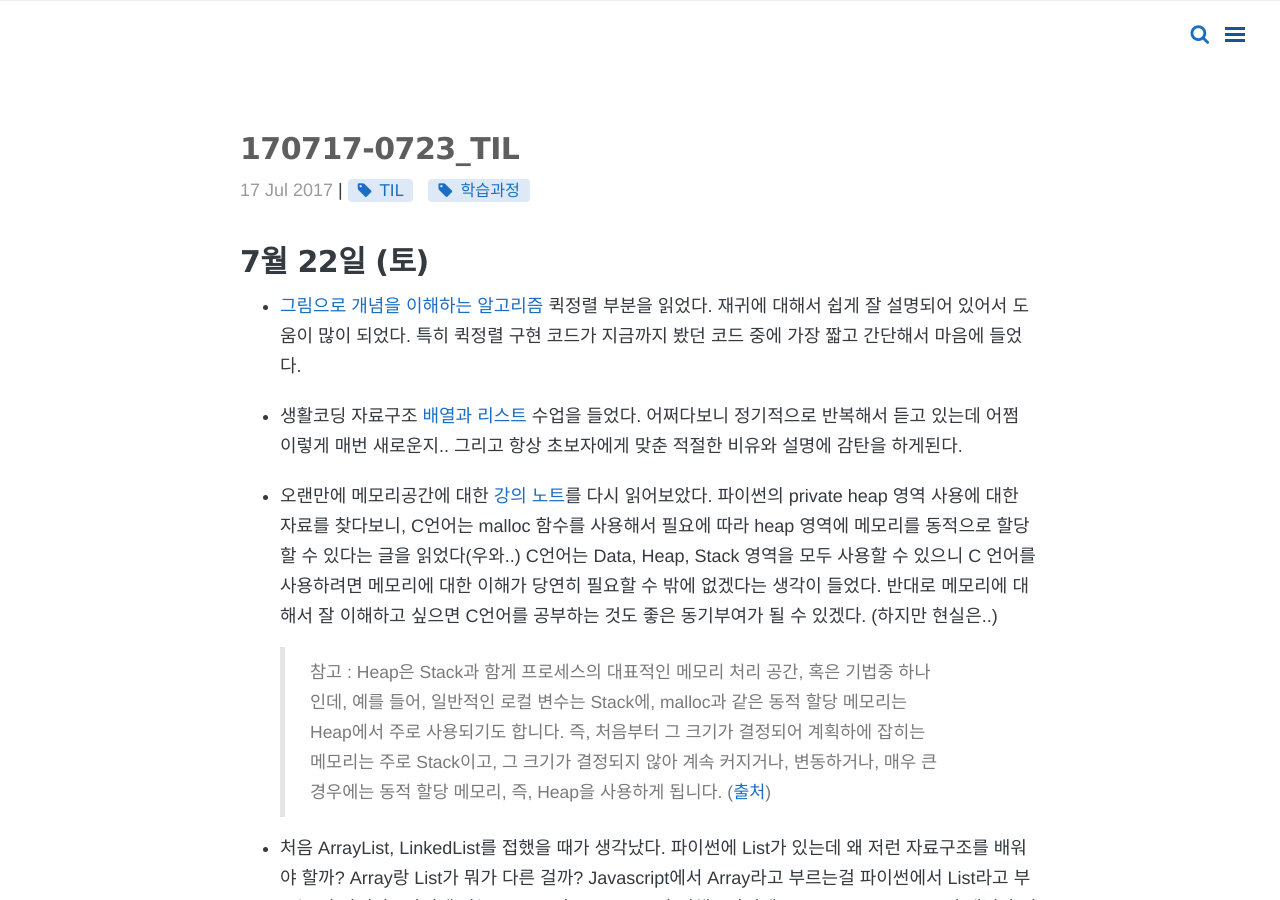
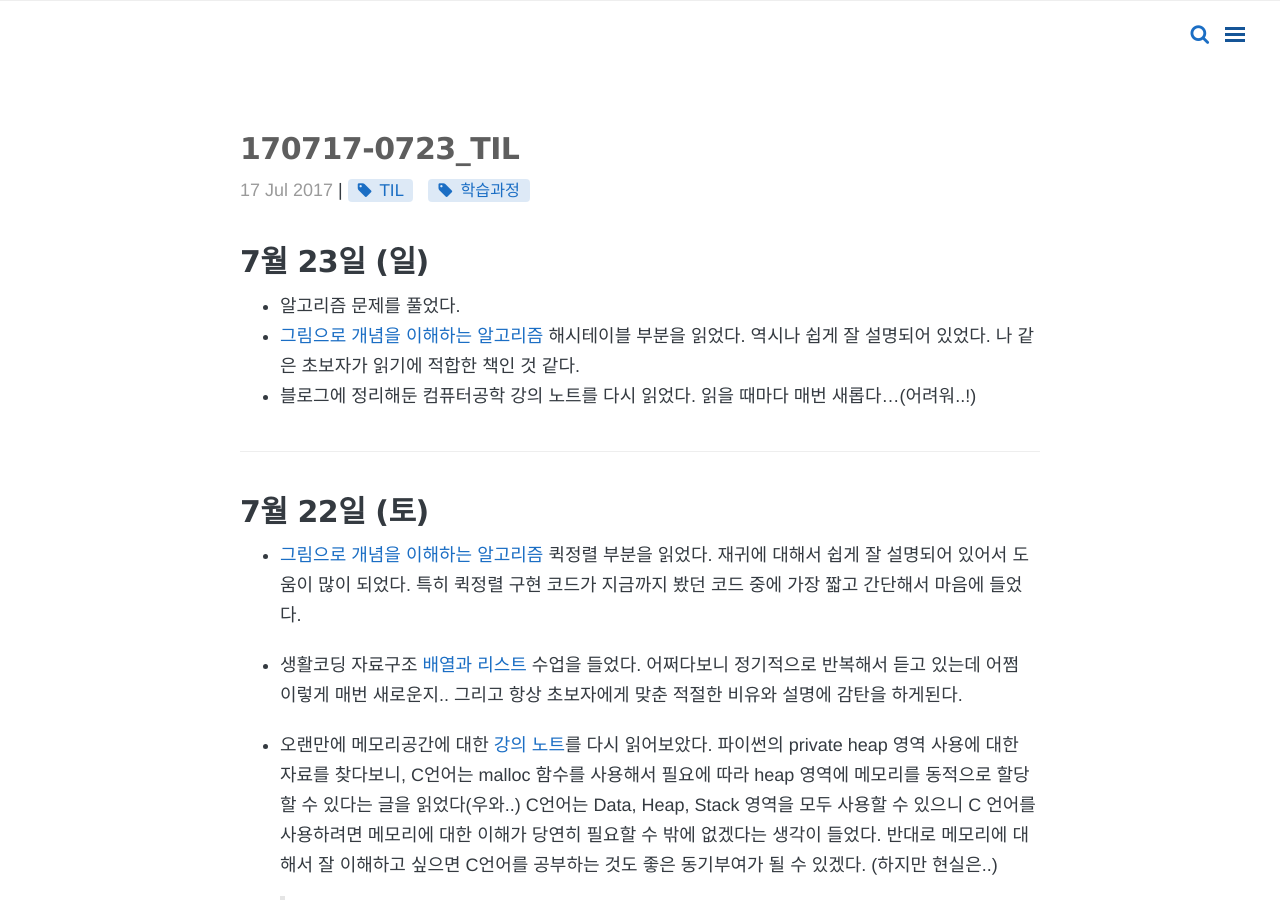
Before and after one commit to wayhome25/wayhome25.github.io, a Jekyll site: the page built from _posts/TIL(Today I Learned)/2017-07-17-07-23-TIL.md, in a window 1280 px wide and 900 px high. Built offline with Jekyll 4.4.1, drawn with Linux system fonts in a browser that asks for light colours; nearby versions of some CDN libraries; comment, search, counter and statistics services are not loaded.

Commit message:
add blog post

```diff
--- a/_posts/TIL(Today I Learned)/2017-07-17-07-23-TIL.md
+++ b/_posts/TIL(Today I Learned)/2017-07-17-07-23-TIL.md
@@ -6,7 +6,12 @@ permalink: /til/:year/:month/:day/:title/
 tags: [TIL, 학습과정]
 comments: true
 ---
+# 7월 23일 (일)
+- 알고리즘 문제를 풀었다.
+- [그림으로 개념을 이해하는 알고리즘](http://www.hanbit.co.kr/store/books/look.php?p_code=B5896248244) 해시테이블 부분을 읽었다. 역시나 쉽게 잘 설명되어 있었다. 나 같은 초보자가 읽기에 적합한 책인 것 같다.
+- 블로그에 정리해둔 컴퓨터공학 강의 노트를 다시 읽었다. 읽을 때마다 매번 새롭다...(어려워..!)
 
+---
 # 7월 22일 (토)
 - [그림으로 개념을 이해하는 알고리즘](http://www.hanbit.co.kr/store/books/look.php?p_code=B5896248244) 퀵정렬 부분을 읽었다. 재귀에 대해서 쉽게 잘 설명되어 있어서 도움이 많이 되었다. 특히 퀵정렬 구현 코드가 지금까지 봤던 코드 중에 가장 짧고 간단해서 마음에 들었다.
 
```
Also changed, not shown: _posts/cs/2017-05-28-algorithm.md (+2 -2 lines).
